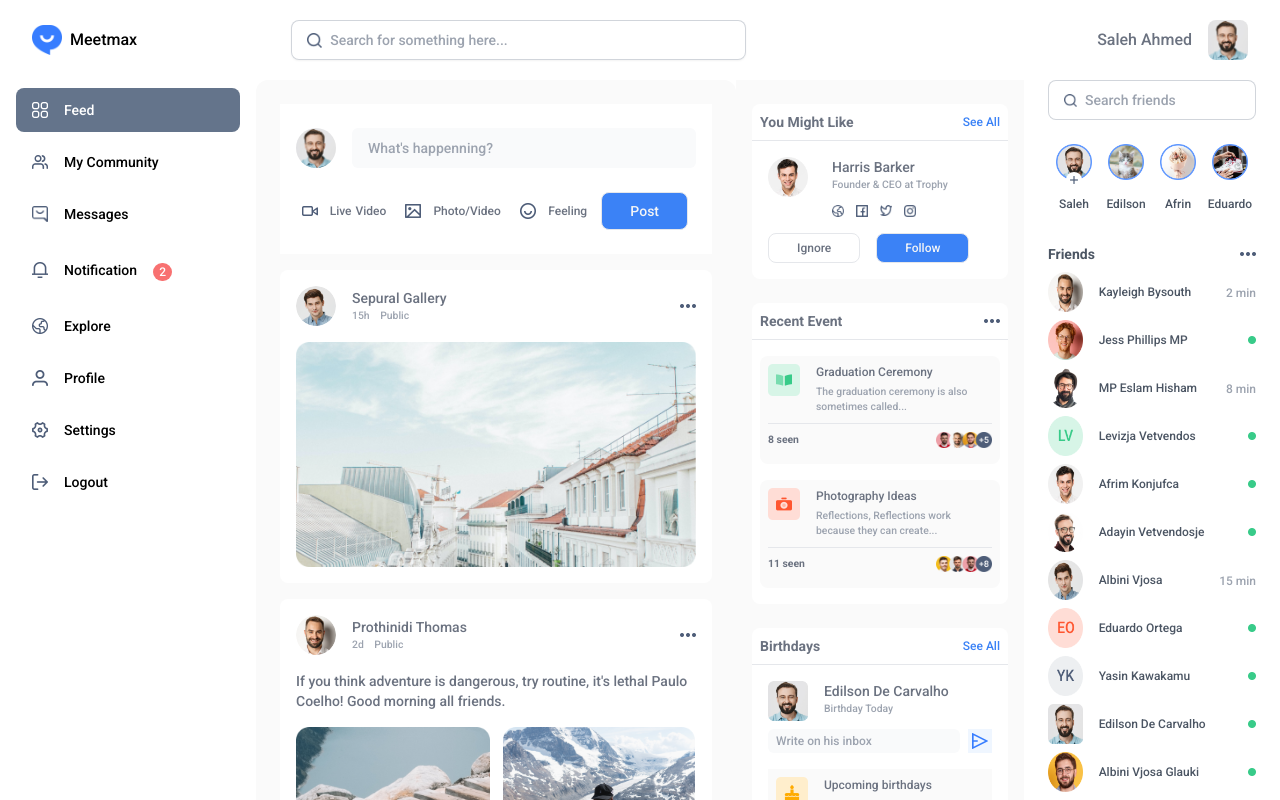
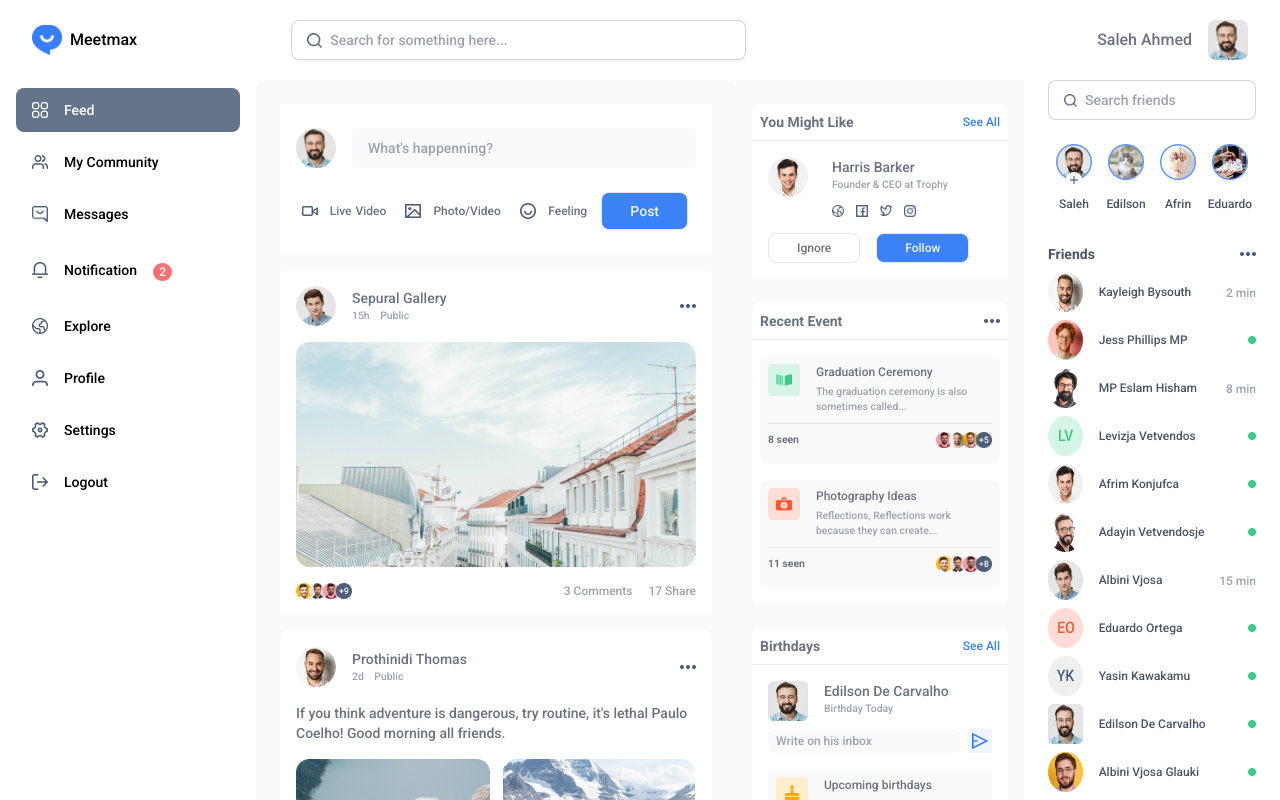
Before and after one commit to masrur-sakib/meetmax, a Next.js app: page / in a window 1280 px wide. Shown: the top 800 px of the page. Built offline with nearby package versions, Linux system fonts and the light colour scheme.

Commit message:
post info section developed.

```diff
--- a/src/components/Feed/Feed.jsx
+++ b/src/components/Feed/Feed.jsx
@@ -15,7 +15,7 @@ export default function Feed() {
 
       {/* Feed with Sidebar */}
       <div className='flex-1 bg-zinc-50 rounded-xl'>
-        <div className='p-6 flex justify-between items-start space-x-4 xl:space-x-8'>
+        <div className='px-6 pt-6 pb-10 flex justify-between items-start space-x-4 xl:space-x-8'>
           {/* Feed */}
           <div className='flex-1 text-gray-500'>
             <PublishPostCard />
--- a/src/components/Feed/Post.jsx
+++ b/src/components/Feed/Post.jsx
@@ -44,6 +44,28 @@ export default function Post({ data }) {
 
       {/* Image Section */}
       {data.images && <PostImage images={data.images} />}
+
+      {/* Post Info Section */}
+      <div className='mt-4 flex justify-between items-center'>
+        <Image
+          className='h-4 w-14'
+          src='/images/seenBy12.png'
+          alt='PastSeen'
+          width={0}
+          height={0}
+          unoptimized
+        />
+        <div className='text-xs text-gray-400 flex justify-end items-center space-x-4'>
+          <p>
+            <span>{data.commentsCount}</span> Comments
+          </p>
+          <p>
+            <span>{data.shareCount}</span> Share
+          </p>
+        </div>
+      </div>
+
+      {/* Post Reaction Section */}
     </div>
   );
 }
--- a/src/data/postsData.js
+++ b/src/data/postsData.js
@@ -7,6 +7,8 @@ export const postsData = [
     postPrivacy: 'Public',
     description: ``,
     images: ['/images/Image1-1-high.png'],
+    shareCount: 17,
+    commentsCount: 3,
     comments: [],
   },
   {
@@ -21,6 +23,8 @@ export const postsData = [
       '/images/Image2-3.png',
       '/images/Image3-3.png',
     ],
+    shareCount: 5,
+    commentsCount: 3,
     comments: [
       {
         id: 'a426d62f-d555-4e5d-9486-626475fba76e',
```
